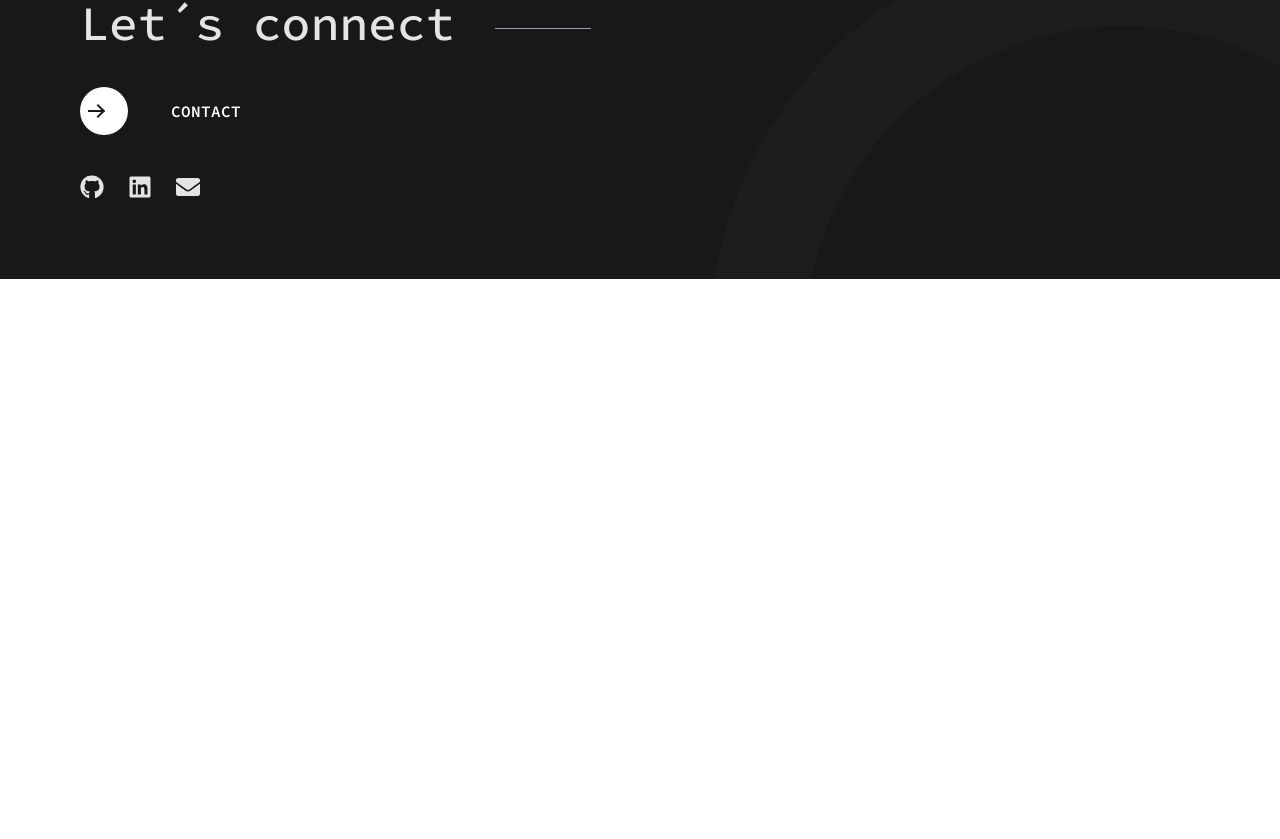
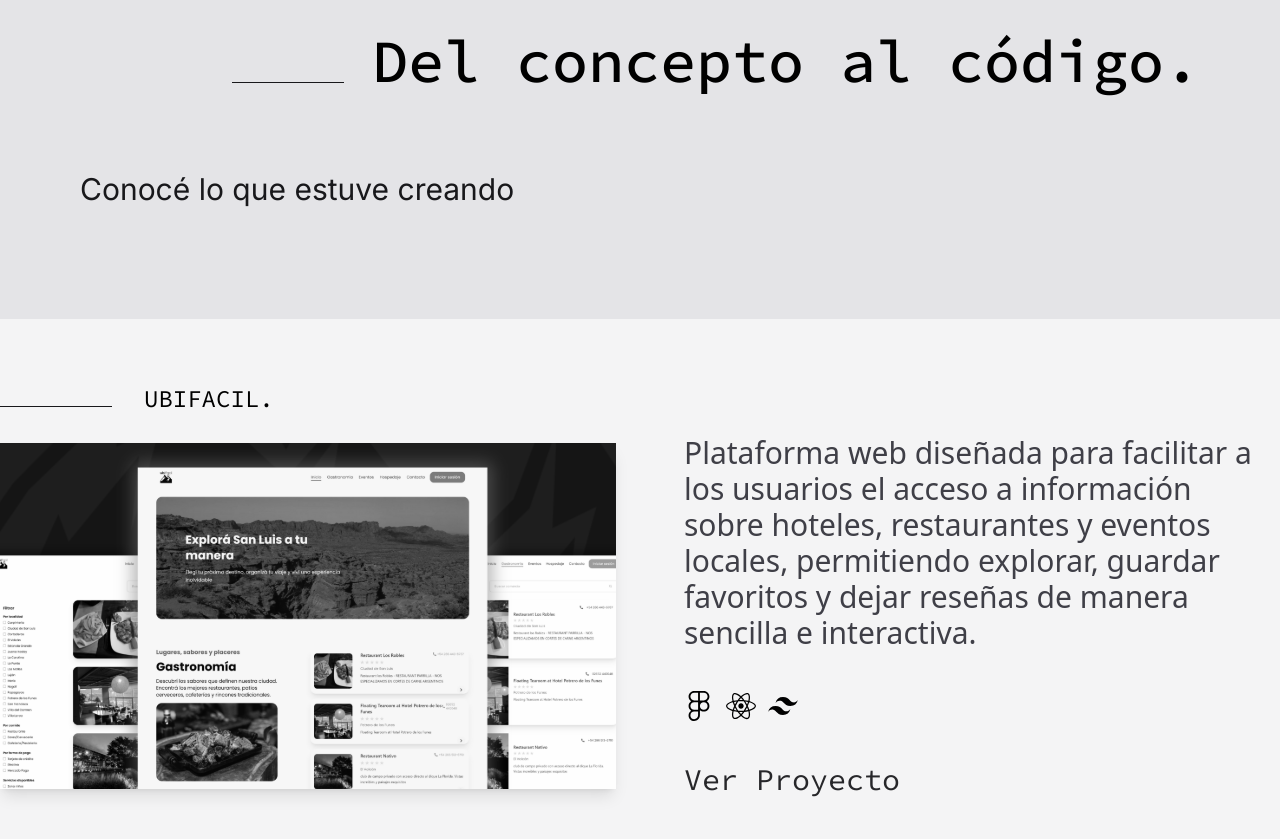
Before and after one commit to JaGo-1/react-portfolio, a React (Vite) app: page / in a window 1280 px wide. Shown: the part 881-1720 px from the top of the page. Before the commit the page ends 1160 px from the top, so only its background shows below. Built offline with nearby package versions, Linux system fonts and the light colour scheme.

Commit message:
feat: add work section

```diff
--- a/src/assets/index.js
+++ b/src/assets/index.js
@@ -1,5 +1,6 @@
 import logo from "./logo.svg";
 import imgDes from "./img-des.svg";
 import ellipse from "./ellipse.svg";
+import ubifacil from "./ubifacil.svg";
 
-export { logo, imgDes, ellipse };
+export { logo, imgDes, ellipse, ubifacil };
--- /dev/null
+++ b/src/components/HoverTooltip.jsx
@@ -0,0 +1,37 @@
+import { useState } from "react";
+
+const HoverTooltip = ({ icon: Icon, label, className = "" }) => {
+  const [tooltip, setTooltip] = useState({ x: 0, y: 0, visible: false });
+
+  const handleMouseMove = (e) => {
+    setTooltip({
+      x: e.clientX + 15,
+      y: e.clientY + 15,
+      visible: true,
+    });
+  };
+
+  const handleMouseLeave = () => {
+    setTooltip({ ...tooltip, visible: false });
+  };
+
+  return (
+    <div className="relative inline-block">
+      <Icon
+        onMouseMove={handleMouseMove}
+        onMouseLeave={handleMouseLeave}
+        className={`transition hover:text-zinc-600 ${className}`}
+      />
+      {tooltip.visible && (
+        <div
+          className="fixed z-50 px-3 py-1 text-sm rounded-lg bg-zinc-900 text-white pointer-events-none shadow-lg transition-opacity duration-200"
+          style={{ top: tooltip.y, left: tooltip.x }}
+        >
+          {label}
+        </div>
+      )}
+    </div>
+  );
+};
+
+export default HoverTooltip;
--- /dev/null
+++ b/src/pages/Works.jsx
@@ -0,0 +1,67 @@
+import { ubifacil } from "../assets";
+import { FaFigma, FaReact } from "react-icons/fa";
+import { RiTailwindCssFill } from "react-icons/ri";
+import HoverTooltip from "../components/HoverTooltip";
+
+const Works = () => {
+  return (
+    <section className="w-full">
+      <div className="bg-zinc-200">
+        <div className="max-w-[1700px] m-auto h-[400px] py-16 px-8 lg:px-20 text-center md:text-start flex flex-col items-center justify-center gap-10">
+          <h4 className="inline-block relative text-4xl md:text-5xl lg:text-6xl font-srcpro font-medium before:content-[''] before:absolute before:bottom-2 before:-left-35 before:w-28 before:h-[1px] before:bg-zinc-900 lg:self-end">
+            Del concepto al código.
+          </h4>
+          <p className="mt-10 text-lg lg:text-3xl font-inter text-zinc-900 inline-block lg:self-start">
+            Conocé lo que estuve creando
+          </p>
+        </div>
+      </div>
+
+      {/* Project */}
+      <div className="bg-zinc-100 py-10 md:py-16">
+        <h5
+          className="relative inline-block text-2xl font-srcpro pl-36
+          before:content-[''] before:absolute before:bottom-2 before:left-0 before:w-28 before:h-[1px] before:bg-zinc-900"
+        >
+          UBIFACIL.
+        </h5>
+
+        <div className="max-w-[1900px] mx-auto md:mx-0 grid md:grid-cols-2 gap-12 items-center mt-5">
+          {/* Image */}
+          <div className="shadow-lg overflow-hidden">
+            <img
+              src={ubifacil}
+              alt="Ubifacil project picture"
+              className="w-full h-auto"
+            />
+          </div>
+
+          {/* Description */}
+          <div className="text-left px-5 flex flex-col gap-10">
+            <p className="text-zinc-700 lg:text-3xl">
+              Plataforma web diseñada para facilitar a los usuarios el acceso a
+              información sobre hoteles, restaurantes y eventos locales,
+              permitiendo explorar, guardar favoritos y dejar reseñas de manera
+              sencilla e interactiva.
+            </p>
+            <div className="flex gap-3 text-2xl lg:text-3xl">
+              <HoverTooltip icon={FaFigma} label="Figma" />
+              <HoverTooltip icon={FaReact} label="React" />
+              <HoverTooltip icon={RiTailwindCssFill} label="TailwindCSS" />
+            </div>
+            <a
+              href="https://ubifacil.vercel.app/"
+              target="_blank"
+              className="relative group w-fit font-srcpro"
+            >
+              <p className=" text-zinc-800 lg:text-3xl">Ver Proyecto</p>
+              <span className="absolute left-0 -bottom-2 w-0 h-[2px] bg-zinc-800 transition-all duration-300 group-hover:w-full"></span>
+            </a>
+          </div>
+        </div>
+      </div>
+    </section>
+  );
+};
+
+export default Works;
```
Also changed, not shown: src/assets/ubifacil.svg (added).
